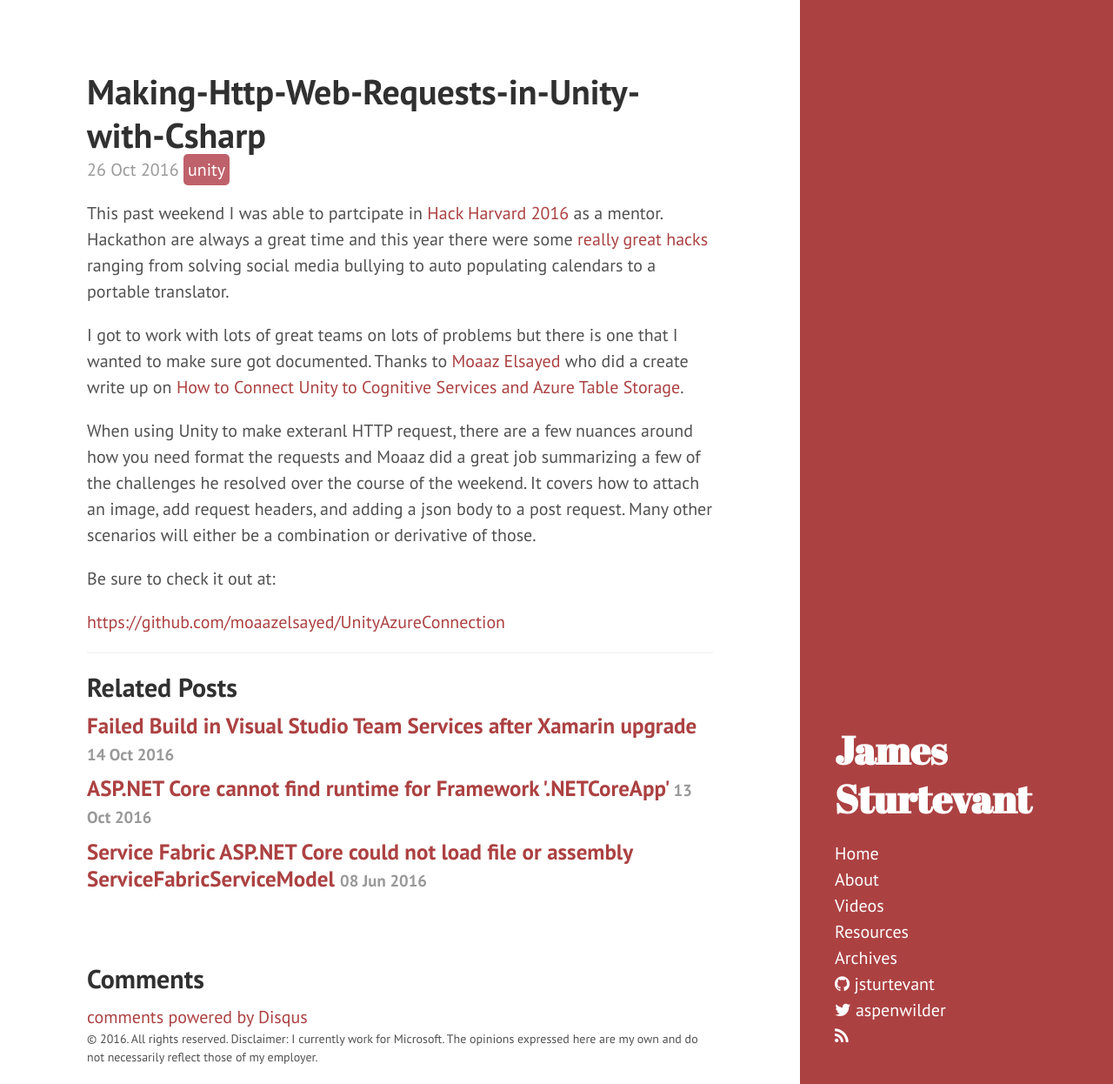
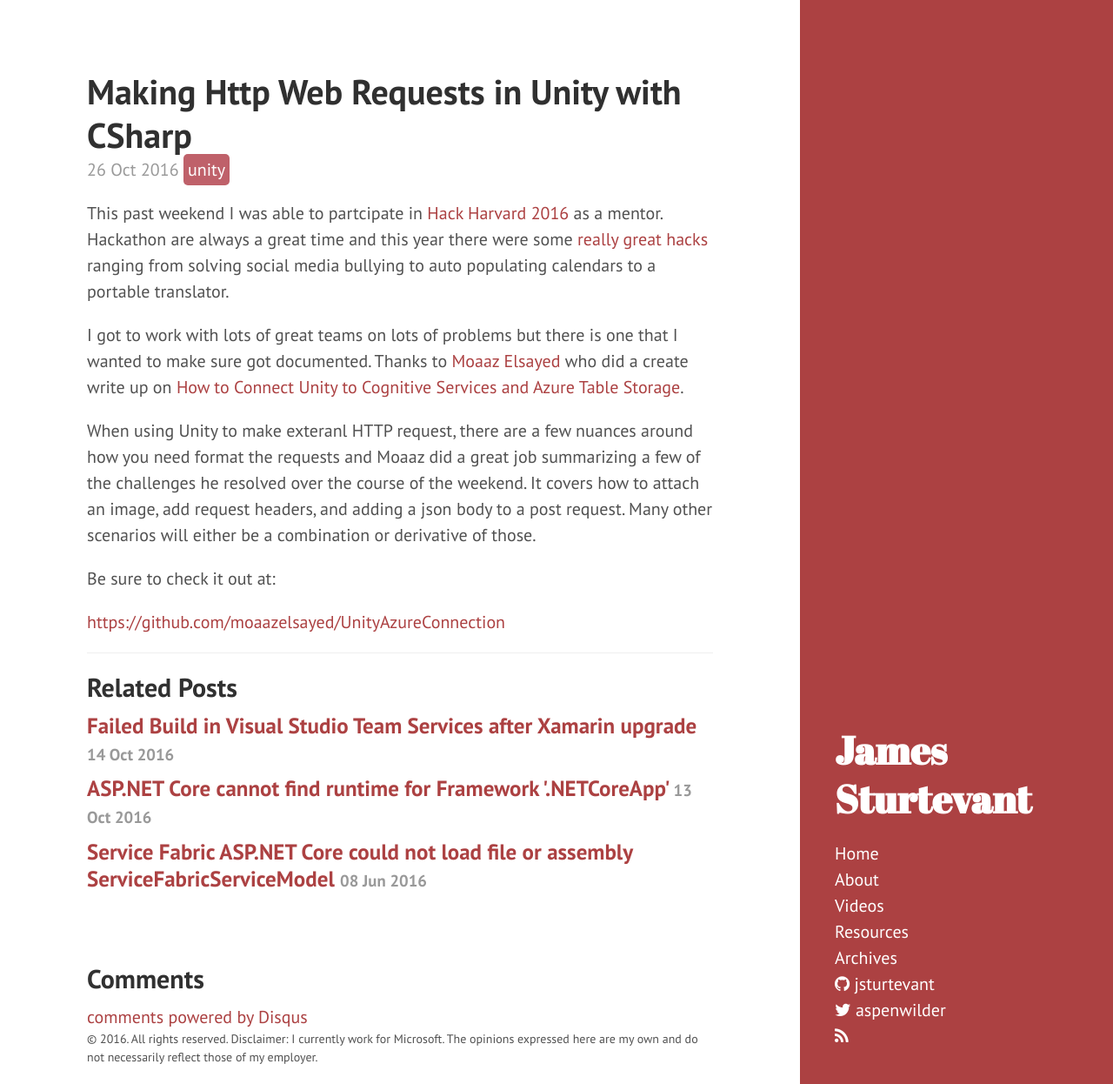
Before and after one commit to jsturtevant/jsturtevant.github.io, a Jekyll site: the page built from _posts/2016-10-26-Making-Http-Web-Requests-in-Unity-with-Csharp.md, in a window 1280 px wide and 1246 px high. Shown: the whole window at 87% size. Built offline with Jekyll 4.4.1, drawn with Linux system fonts in a browser that asks for light colours; nearby versions of some CDN libraries; comment, search, counter and statistics services are not loaded.

```diff
--- a/_posts/2016-10-26-Making-Http-Web-Requests-in-Unity-with-Csharp.md
+++ b/_posts/2016-10-26-Making-Http-Web-Requests-in-Unity-with-Csharp.md
@@ -1,6 +1,6 @@
 ---
 layout: post
-title: Making-Http-Web-Requests-in-Unity-with-Csharp
+title: Making Http Web Requests in Unity with CSharp
 date: "2016-10-26"
 categories:
   - unity
```
